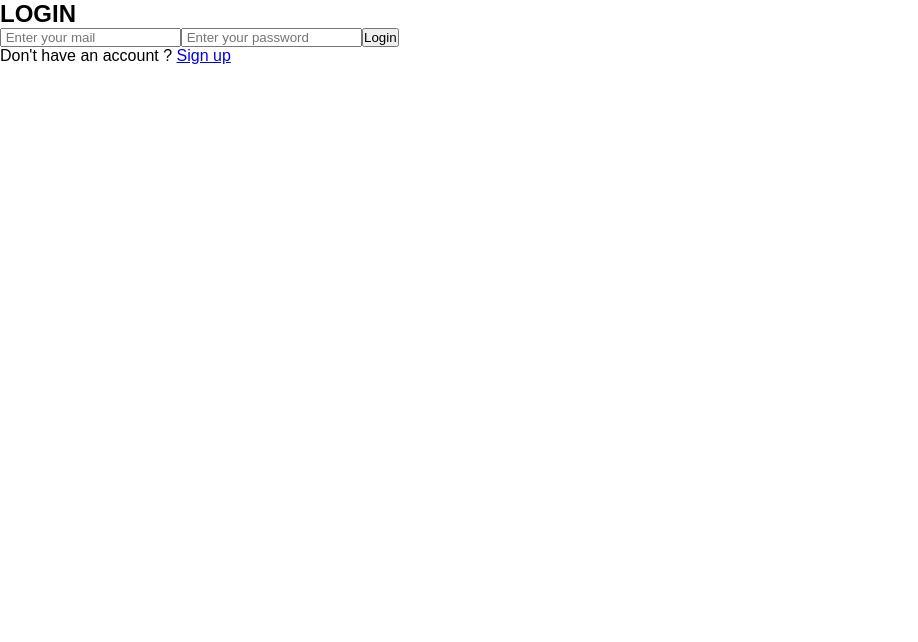
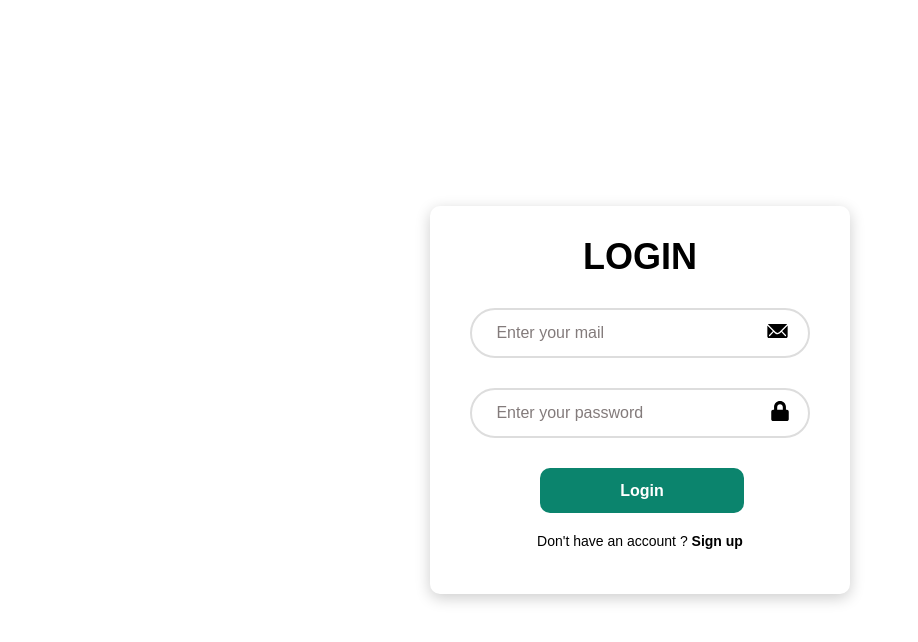
Before and after one commit to Alraffi28/WhatsApp-clone, a React (Vite) app in the folder Front-end/: page / in a window 1280 px wide. Shown: the top 642 px of the page, without its empty margins (0-918 px from the left). Built offline with nearby package versions, Linux system fonts and the light colour scheme; no server answers.

Commit message:
login styling

```diff
--- /dev/null
+++ b/Front-end/src/login.css
@@ -0,0 +1,82 @@
+/* body{
+
+} */
+.login{
+  display: flex;
+  justify-content: center;
+  align-items: center;
+  min-height: 100vh;
+}
+.login form{
+  width: 420px;
+  background: transparent;
+  backdrop-filter: blur(20px);
+  box-shadow: 0 4px 15px rgba(0, 0, 0, 0.2);
+  padding: 30px 40px;
+  border-radius: 10px;
+}
+.login h1{
+  font-size: 36px;
+  text-align: center;
+}
+.login .input-box{
+  position: relative;
+  width: 100%;
+  height: 50px;
+  margin: 30px 0;
+}
+.input-box input{
+  width: 100%;
+  height: 100%;
+  background: transparent;
+  border: 2px solid var(--border);
+  outline: none;
+  border-radius: 40px;
+  font-size: 16px;
+  /* color: ; */
+  padding: 20px 45px 20px 20px;
+}
+.input-box input::placeholder{
+  color: rgb(131, 123, 123);
+}
+.input-box span{
+  position: absolute;
+  right: 20px;
+  top: 50%;
+  transform: translateY(-50%);
+}
+.login button{
+  width: 60%;
+  margin-left: 70px;
+  height: 45px;
+  border: none;
+  border-radius: 10px;
+  cursor: pointer;
+  font-size: 16px;
+  color: var(--bg);
+  background-color: var(--prime);
+  font-weight: 600;
+}
+.login button:hover{
+  background-color: #25d366;
+}
+.login .link{
+  font-size: 14px;
+  text-align: center;
+  margin: 20px 0 15px;
+}
+.link p a {
+  color: var(--text);
+  text-decoration: none;
+  font-weight: 600;
+}
+.link p a:hover{
+  text-decoration: underline;
+}
+.login .error-msg {
+  display: flex;
+  justify-content: center;
+  align-items: center;
+  margin-bottom: 20px;
+  color: red;
+}
--- a/Front-end/src/pages/Login.jsx
+++ b/Front-end/src/pages/Login.jsx
@@ -3,6 +3,10 @@ import {Link, useNavigate} from "react-router-dom"
 import axios from "axios"
 import API from "../services/api";
 import { useEffect } from "react";
+import { FaLock } from "react-icons/fa";
+import { IoIosMail } from "react-icons/io";
+import { MdError } from "react-icons/md";
+import '../login.css'
 
 export default function Login(){
     const [email , setEmail] = useState('');
@@ -30,18 +34,30 @@ export default function Login(){
         setEmail("")
         setPassword("")
     },[])
+
     return(
         <>
-        <div>
+        <div className="login">
             <form action="" onSubmit={handleLogin}>
-                <h2>LOGIN</h2>
-                <input type="email" value={email} name="email" onChange={(e)=>setEmail(e.target.value)} placeholder=" Enter your mail" autoComplete='off' required />
-                <input type="password" value={password} name="password" onChange={(e)=>setPassword(e.target.value)} placeholder=" Enter your password" autoComplete='off' required/>
+                <h1>LOGIN</h1>
+                <div className="input-box">
+                    <input type="email" value={email} name="email" onChange={(e)=>setEmail(e.target.value)} placeholder=" Enter your mail" autoComplete='off' required />
+                    <span><IoIosMail size={25}/></span>
+                </div>
+                <div className="input-box">
+                    <input type="password" value={password} name="password" onChange={(e)=>setPassword(e.target.value)} placeholder=" Enter your password" autoComplete='off' required/>
+                    <span><FaLock size={20}/></span>
+                </div>
                 {
-                    error && (<p>{error}</p>)
+                    error && (<div className="error-msg">
+                                <p><MdError size={20}/></p>
+                                <p>{error}</p>
+                            </div>)
                 }
                 <button type="submit">Login</button>
-                <p>Don't have an account ? <Link to='/register'>Sign up</Link></p>
+                <div className="link">
+                    <p>Don't have an account ? <Link to='/register'>Sign up</Link></p>
+                </div>
             </form>
         </div>
         </>
--- a/Front-end/src/pages/Register.jsx
+++ b/Front-end/src/pages/Register.jsx
@@ -1,6 +1,9 @@
 import React, { useState } from 'react'
 import { Link, useNavigate } from 'react-router-dom';
 import API from '../services/api';
+import { IoIosMail } from "react-icons/io"
+import { FaUser , FaLock } from 'react-icons/fa';
+import '../login.css'
 
 export default function Register() {
     const navigate = useNavigate();
@@ -21,15 +24,25 @@ export default function Register() {
         }
     }
   return (
-    <div>
+    <div className='login'>
         <form action="" onSubmit={handleRegister}>
-            <h2>REGISTER</h2>
-            <input type="text" value={name} onChange={(e)=>setName(e.target.value)} placeholder=' Enter your name' autoComplete='off' required/>
-            <input type="email" value={email} onChange={(e)=>setEmail(e.target.value)} placeholder=' Enter your mail' autoComplete='off' required/>
-            <input type="password" value={password} onChange={(e)=>setPassword(e.target.value)} placeholder=' Enter your password' autoComplete='off' required/>
+            <h1>REGISTER</h1>
+            <div className="input-box">
+                <input type="text" value={name} onChange={(e)=>setName(e.target.value)} placeholder=' Enter your name' autoComplete='off' required/>
+                <span><FaUser size={20}/></span>
+            </div>
+            <div className="input-box">
+                <input type="email" value={email} onChange={(e)=>setEmail(e.target.value)} placeholder=' Enter your mail' autoComplete='off' required/>
+                <span><IoIosMail size={25}/></span>
+            </div>
+            <div className="input-box">
+                <input type="password" value={password} onChange={(e)=>setPassword(e.target.value)} placeholder=' Enter your password' autoComplete='off' required/>
+                <span><FaLock size={20}/></span>
+            </div>
             <button type='submit'>Sign up</button>
-            <p>Already have an account ? <Link to='/'>Login</Link></p>
-
+            <div className="link">
+                <p>Already have an account ? <Link to='/'>Login</Link></p>
+            </div>
         </form>
     </div>
   )
```
